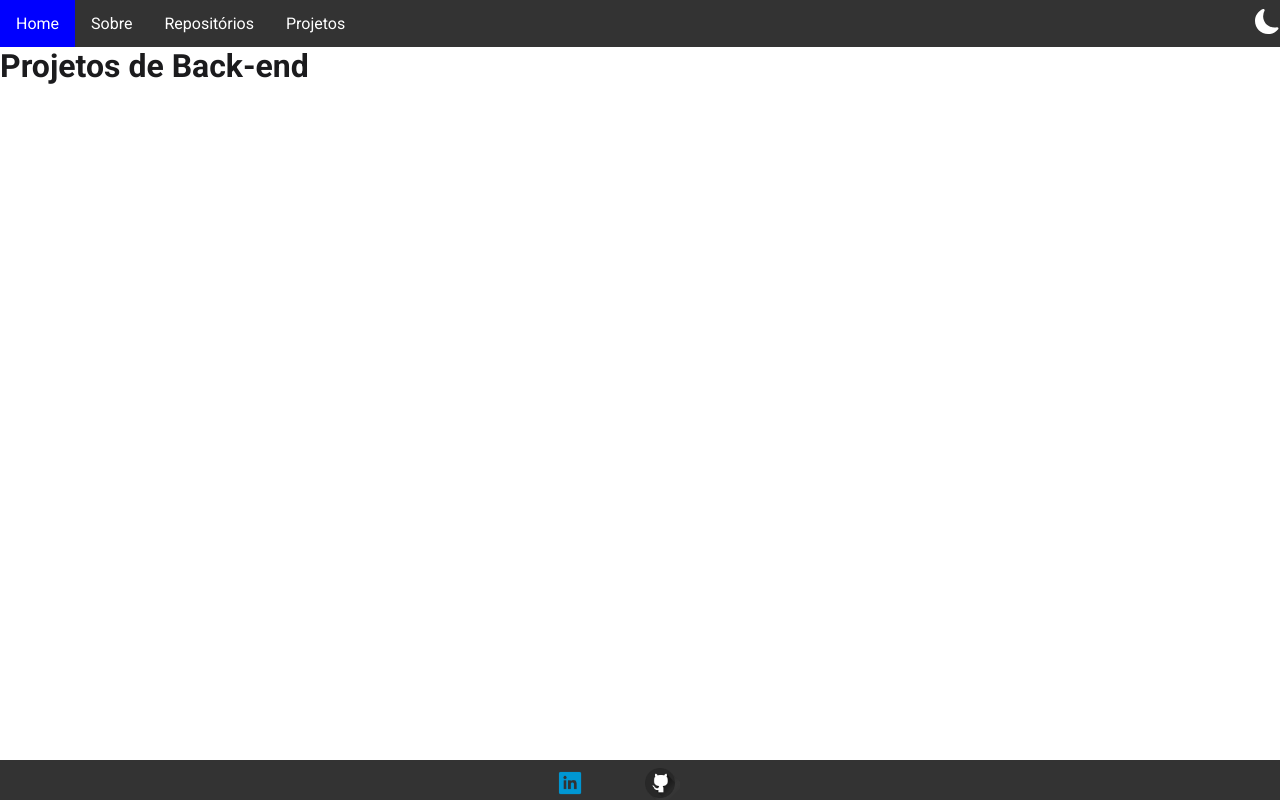
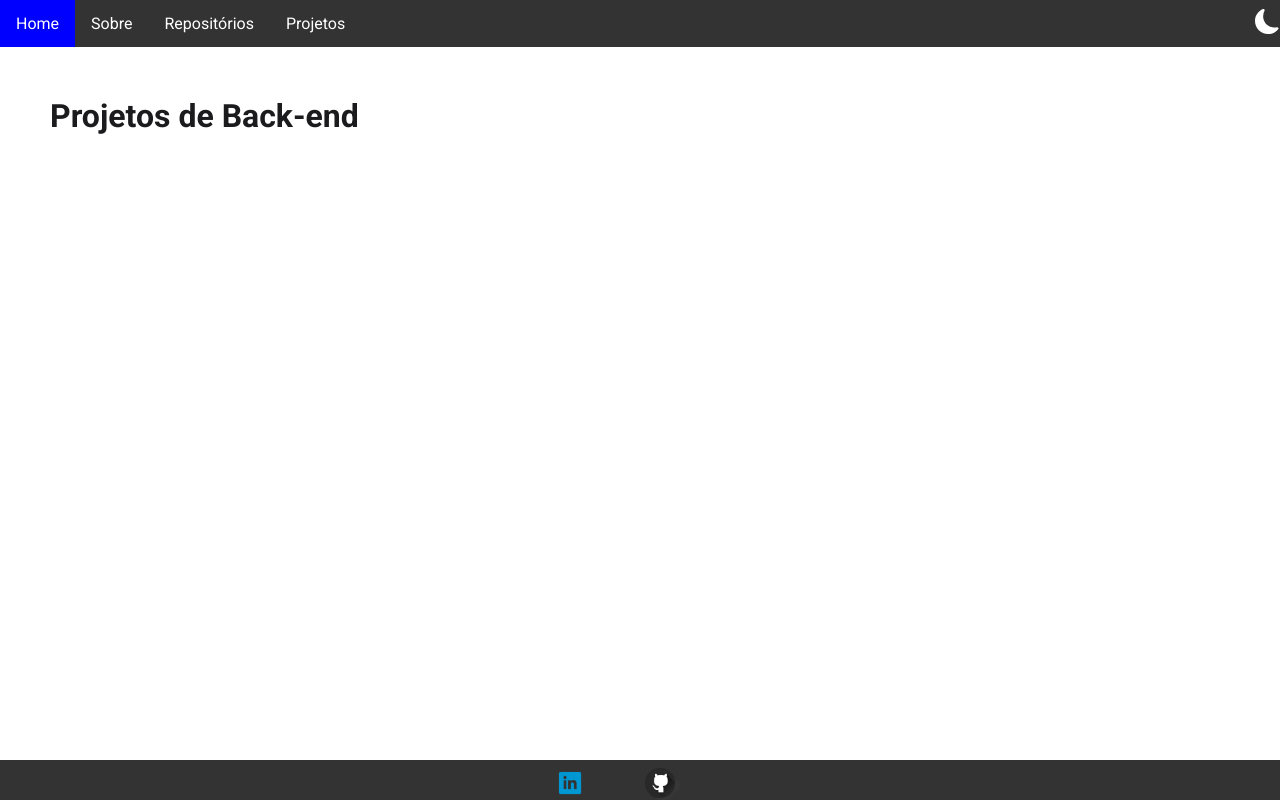
Before and after one commit to rodrigomarsa/rodrigomarsa.github.io, a React (Create React App) app: page /#/back in a window 1280 px wide. Built offline with nearby package versions, Linux system fonts and the light colour scheme.

Commit message:
feat: add css style

```diff
--- a/src/pages/About.js
+++ b/src/pages/About.js
@@ -10,7 +10,7 @@ function About() {
         área de agronomia, estou em transição de carreira para o desenvolvimento web
         através do curso da
         {' '}
-        <a href="https://www.betrybe.com/">Trybe</a>
+        <a href="https://www.betrybe.com/" target="_blank" rel="noreferrer">Trybe</a>
         , aonde aprendi muito sobre ReactJS em front-end e NodeJS em back-end, além de
         várias outras hard-skills e soft-skills, bem como metodologias agéis.
         Nas horas vagas adoro ficar com minha família e praticar esportes.
--- a/src/pages/Backend.js
+++ b/src/pages/Backend.js
@@ -1,4 +1,5 @@
 import React from 'react';
+import '../styles/Backend.css';
 
 function Backend() {
   return (
--- a/src/styles/About.css
+++ b/src/styles/About.css
@@ -1,3 +1,8 @@
+.About {
+  width: 100%;
+  padding: 80px;
+}
+
 .App__Dark .About a {
   color: white
 }
--- /dev/null
+++ b/src/styles/Backend.css
@@ -0,0 +1,4 @@
+.Backend {
+  width: 100%;
+  padding: 50px;
+}
--- a/src/styles/Frontend.css
+++ b/src/styles/Frontend.css
@@ -1,3 +1,8 @@
+.Frontend {
+  width: 100%;
+  padding: 50px;
+}
+
 .Frontend a {
   color: white;
   font-size: 20px;
```
Also changed, not shown: 11 other files (tests, documents, lock files or other folders).
